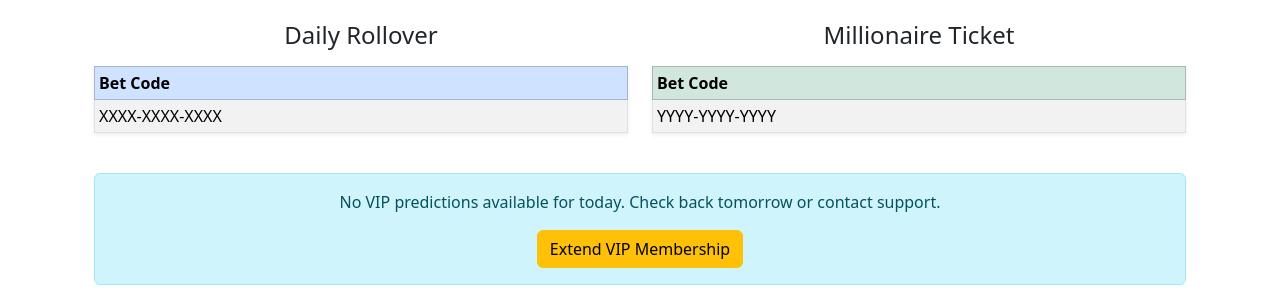
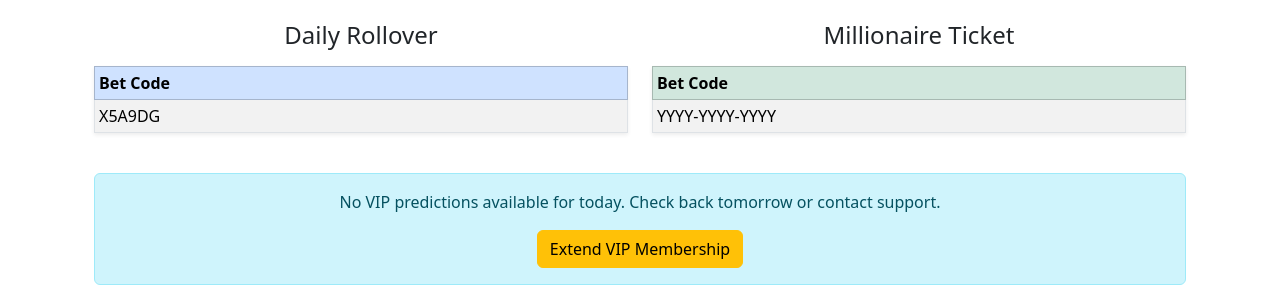
Before and after one commit to nasifbusari-code/football-prediction-app, a Flask app: template templates/vip.html in a window 1280 px wide. Shown: the part 355-655 px from the top of the page. Run offline with Flask 3, Linux system fonts and the light colour scheme; the template is opened without the code that fills it, so the values that code supplies are empty; parts of the project's set-up code (start-up, migrations or seed data) failed here and were passed over.

Commit message:
Update vip.html

```diff
--- a/templates/vip.html
+++ b/templates/vip.html
@@ -43,7 +43,7 @@
                             </thead>
                             <tbody>
                                 <tr>
-                                    <td>XXXX-XXXX-XXXX</td> <!-- Replace with your daily code -->
+                                    <td>X5A9DG</td> <!-- Replace with your daily code -->
                                 </tr>
                             </tbody>
                         </table>
```
